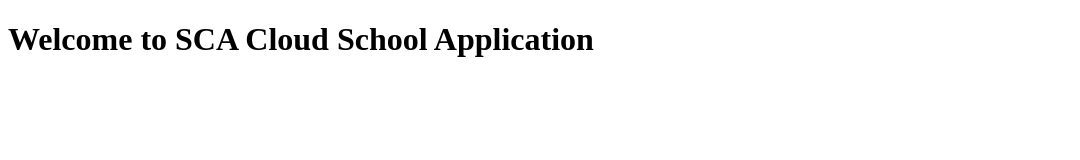
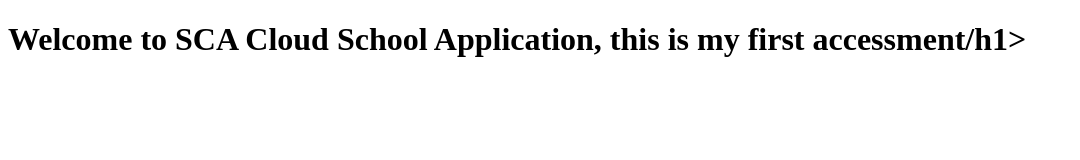
Before and after one commit to operah24/SCA-Cloud-School-Application, a plain HTML site: page docker/index.html in a window 1280 px wide. Shown: the whole page, without its empty margins (0-1080 px from the left). Drawn offline with Linux system fonts and the light colour scheme.

Commit message:
Made changes to docker index.html

```diff
--- a/docker/index.html
+++ b/docker/index.html
@@ -5,7 +5,7 @@
 </head>
 <body>
 
-<h1>Welcome to SCA Cloud School Application</h1>
+<h1>Welcome to SCA Cloud School Application, this is my first accessment/h1>
 
 </body>
 </html>
```
